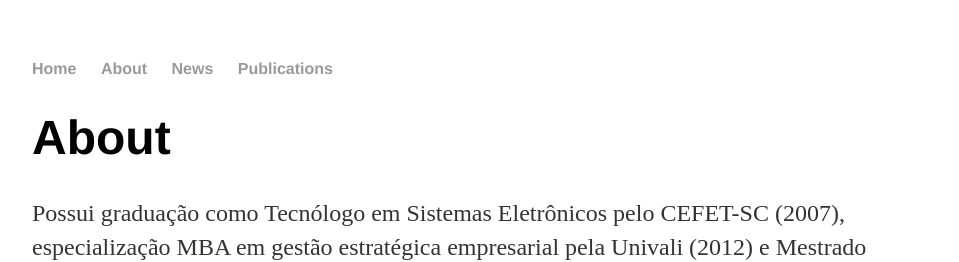
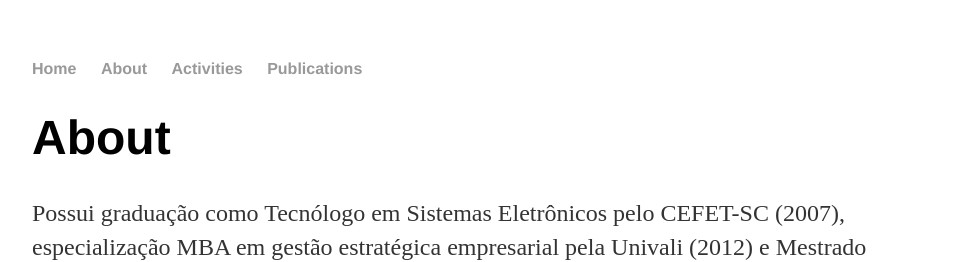
Before and after one commit to cleberjamaral/cleberjamaral.github.io, a Jekyll site: the page built from about/index.html, in a window 1280 px wide. Shown: the top 262 px of the page, without its empty margins (160-1119 px from the left). Built offline with Jekyll 4.4.1, drawn with Linux system fonts in a browser that asks for light colours.

Commit message:
Update default.html

```diff
--- a/_layouts/default.html
+++ b/_layouts/default.html
@@ -9,7 +9,7 @@
     		<ul>
         		<li><a href="/">Home</a></li>
 	        	<li><a href="/about">About</a></li>
-	        	<li><a href="/news">News</a></li>
+	        	<li><a href="/activities">Activities</a></li>
 	        	<li><a href="/publications">Publications</a></li>
     		</ul>
 		</nav>
```
